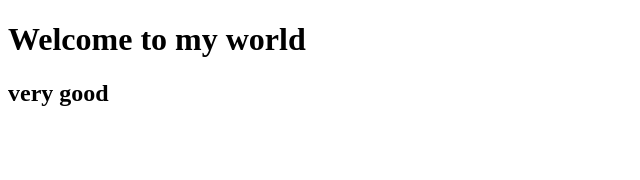
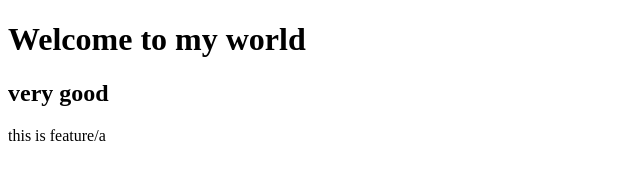
Before and after one commit to s19003045/gitcommand-test, a website: page index.html in a window 1280 px wide. Shown: the whole page, without its empty margins (0-640 px from the left). Drawn offline with Linux system fonts and the light colour scheme.

Commit message:
add text to index.html

```diff
--- a/index.html
+++ b/index.html
@@ -11,6 +11,7 @@
 <body>
   <h1>Welcome to my world</h1>
   <h2>very good</h2>
+  <p>this is feature/a</p>
 </body>
 
 </html>
```
